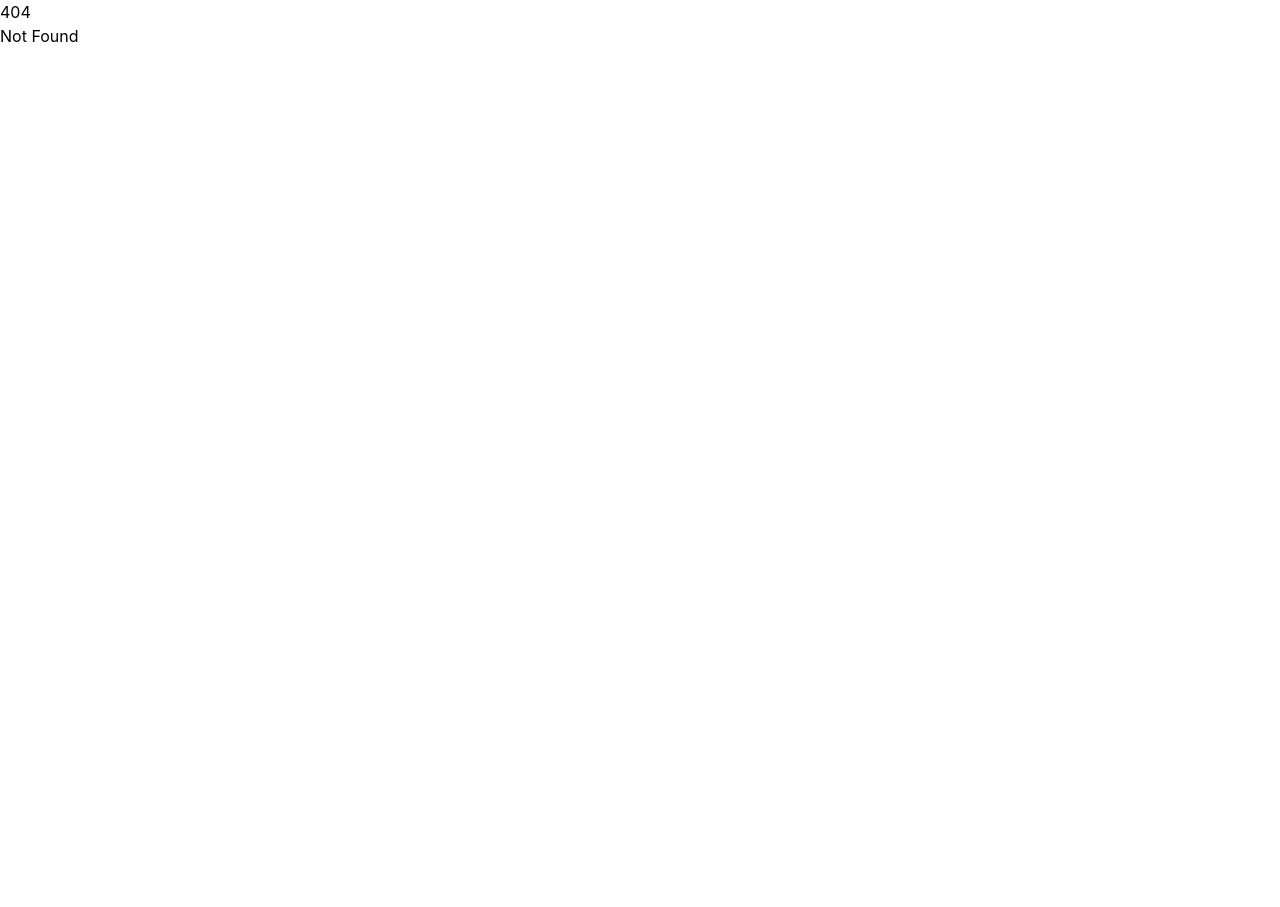
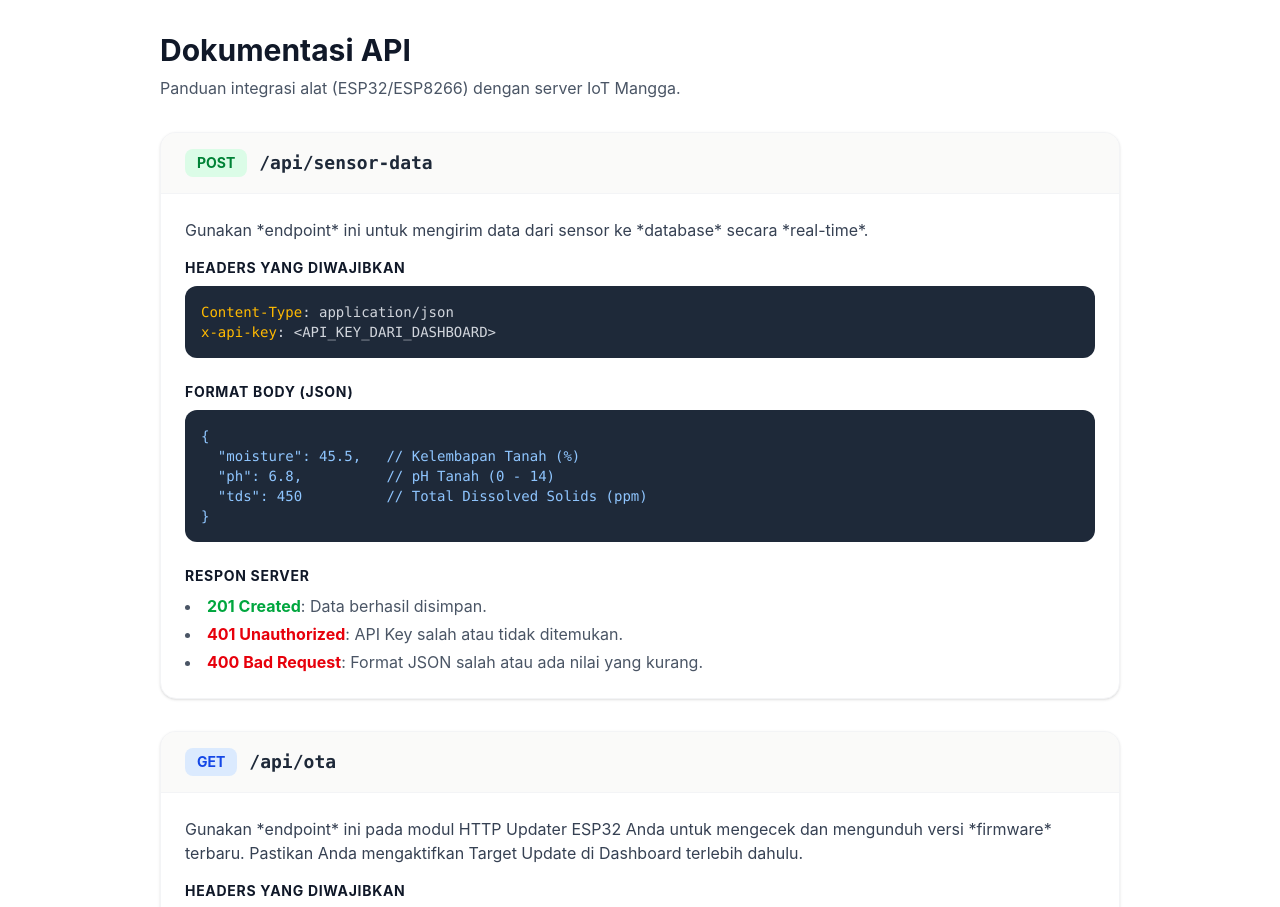
Before and after one commit to wildannzm/iotmangga, a SvelteKit app: page /docs in a window 1280 px wide. Before the commit this address had no page. Shown: the top 907 px of the page. Before the commit the page ends 800 px from the top, so only its background shows below. Built offline with nearby package versions, Linux system fonts and the light colour scheme.

Commit message:
feat: add API and OTA documentation page and update environment variables configuration

```diff
--- /dev/null
+++ b/src/routes/docs/+page.svelte
@@ -0,0 +1,104 @@
+<script lang="ts">
+  import { page } from '$app/stores';
+</script>
+
+<svelte:head>
+  <title>Dokumentasi API & OTA - IoT Mangga</title>
+</svelte:head>
+
+<div class="py-8 px-4 sm:px-6 lg:px-8 max-w-5xl mx-auto">
+  <div class="mb-8">
+    <h1 class="text-3xl font-bold text-gray-900 mb-2">Dokumentasi API</h1>
+    <p class="text-gray-600">Panduan integrasi alat (ESP32/ESP8266) dengan server IoT Mangga.</p>
+  </div>
+
+  <!-- Pengiriman Data Sensor -->
+  <div class="bg-white rounded-2xl shadow-sm border border-gray-100 overflow-hidden mb-8">
+    <div class="bg-stone-50 border-b border-gray-100 px-6 py-4 flex items-center gap-3">
+      <span class="px-3 py-1 bg-green-100 text-green-700 font-bold rounded-lg text-sm">POST</span>
+      <h2 class="text-lg font-bold text-gray-800 font-mono">/api/sensor-data</h2>
+    </div>
+    <div class="p-6">
+      <p class="text-gray-700 mb-4">Gunakan *endpoint* ini untuk mengirim data dari sensor ke *database* secara *real-time*.</p>
+
+      <h3 class="text-sm font-bold text-gray-900 uppercase tracking-wider mb-2">Headers yang Diwajibkan</h3>
+      <div class="bg-gray-800 rounded-xl p-4 mb-6 overflow-x-auto text-sm text-gray-300 font-mono">
+        <p><span class="text-amber-400">Content-Type</span>: application/json</p>
+        <p><span class="text-amber-400">x-api-key</span>: &lt;API_KEY_DARI_DASHBOARD&gt;</p>
+      </div>
+
+      <h3 class="text-sm font-bold text-gray-900 uppercase tracking-wider mb-2">Format Body (JSON)</h3>
+      <div class="bg-gray-800 rounded-xl p-4 mb-6 overflow-x-auto text-sm text-blue-300 font-mono">
+        <pre>{`{
+  "moisture": 45.5,   // Kelembapan Tanah (%)
+  "ph": 6.8,          // pH Tanah (0 - 14)
+  "tds": 450          // Total Dissolved Solids (ppm)
+}`}</pre>
+      </div>
+
+      <h3 class="text-sm font-bold text-gray-900 uppercase tracking-wider mb-2">Respon Server</h3>
+      <ul class="list-disc list-inside text-gray-600 space-y-1">
+        <li><strong class="text-green-600">201 Created</strong>: Data berhasil disimpan.</li>
+        <li><strong class="text-red-600">401 Unauthorized</strong>: API Key salah atau tidak ditemukan.</li>
+        <li><strong class="text-red-600">400 Bad Request</strong>: Format JSON salah atau ada nilai yang kurang.</li>
+      </ul>
+    </div>
+  </div>
+
+  <!-- Pembaruan OTA (Over The Air) -->
+  <div class="bg-white rounded-2xl shadow-sm border border-gray-100 overflow-hidden mb-8">
+    <div class="bg-stone-50 border-b border-gray-100 px-6 py-4 flex items-center gap-3">
+      <span class="px-3 py-1 bg-blue-100 text-blue-700 font-bold rounded-lg text-sm">GET</span>
+      <h2 class="text-lg font-bold text-gray-800 font-mono">/api/ota</h2>
+    </div>
+    <div class="p-6">
+      <p class="text-gray-700 mb-4">Gunakan *endpoint* ini pada modul HTTP Updater ESP32 Anda untuk mengecek dan mengunduh versi *firmware* terbaru. Pastikan Anda mengaktifkan Target Update di Dashboard terlebih dahulu.</p>
+
+      <h3 class="text-sm font-bold text-gray-900 uppercase tracking-wider mb-2">Headers yang Diwajibkan</h3>
+      <div class="bg-gray-800 rounded-xl p-4 mb-6 overflow-x-auto text-sm text-gray-300 font-mono">
+        <p><span class="text-amber-400">x-api-key</span>: &lt;API_KEY_DARI_DASHBOARD&gt;</p>
+        <p><span class="text-amber-400">x-mac-address</span>: &lt;MAC_ADDRESS_ALAT_ANDA&gt; <span class="text-gray-500">// contoh: AA:BB:CC:DD:EE:FF</span></p>
+        <p><span class="text-amber-400">x-firmware-version</span>: &lt;VERSI_SAAT_INI&gt; <span class="text-gray-500">// contoh: 1.0.0</span></p>
+      </div>
+
+      <h3 class="text-sm font-bold text-gray-900 uppercase tracking-wider mb-2">Cara Kerjanya</h3>
+      <p class="text-gray-600 mb-4 text-sm leading-relaxed">
+        Server tidak akan mengirimkan berkas `.bin` secara serampangan. Server akan mengecek apakah pengguna telah menekan tombol <strong>"Jadwalkan Update"</strong> untuk MAC Address tersebut. Jika iya, server akan mengecek versinya.
+      </p>
+
+      <h3 class="text-sm font-bold text-gray-900 uppercase tracking-wider mb-2">Respon Server</h3>
+      <ul class="list-disc list-inside text-gray-600 space-y-2 mb-6">
+        <li>
+          <strong class="text-gray-900">304 Not Modified</strong>:
+          Alat Anda belum ditargetkan untuk *update* dari dashboard, ATAU versi yang terpasang di alat sudah sama persis dengan versi target. <strong>(Jangan lakukan proses flashing memori)</strong>.
+        </li>
+        <li>
+          <strong class="text-green-600">200 OK</strong>:
+          Target *update* ditemukan dan versinya berbeda! Server akan mengalirkan (*stream*) sebuah berkas berjenis <code>application/octet-stream</code>. Langsung tulis *stream* ini ke memori *Flash* perangkat. Anda juga bisa mengecek Header balasan <code>x-new-version</code> untuk memastikan versi barunya.
+        </li>
+        <li><strong class="text-red-600">403 Forbidden</strong>: MAC Address yang dikirim tidak cocok dengan API Key.</li>
+      </ul>
+
+      <h3 class="text-sm font-bold text-gray-900 uppercase tracking-wider mb-2">Contoh Kode C++ (Arduino/ESP32)</h3>
+      <div class="bg-gray-800 rounded-xl p-4 overflow-x-auto text-sm text-green-300 font-mono">
+        <pre>{`#include <HTTPClient.h>
+#include <HTTPUpdate.h>
+
+void checkForUpdates() {
+  WiFiClient client;
+  httpUpdate.onStart([]() { Serial.println("Mulai Update OTA..."); });
+  httpUpdate.onEnd([]() { Serial.println("Update Selesai! Rebooting..."); });
+
+  // Tambahkan headers yang diwajibkan
+  httpUpdate.setLedPin(LED_BUILTIN, LOW);
+  httpUpdate.rebootOnUpdate(true);
+
+  // Karena library HTTPUpdate tidak bisa injek custom header dengan mudah untuk metode standard,
+  // sangat disarankan menggunakan fungsi update custom HTTPClient
+  // atau mengirim query parameter jika library Anda membatasi headers.
+  // Pastikan x-api-key, x-mac-address, dan x-firmware-version terkirim!
+}`}</pre>
+      </div>
+    </div>
+  </div>
+</div>
```
Also changed, not shown: 1 other file (tests, documents, lock files or other folders).
